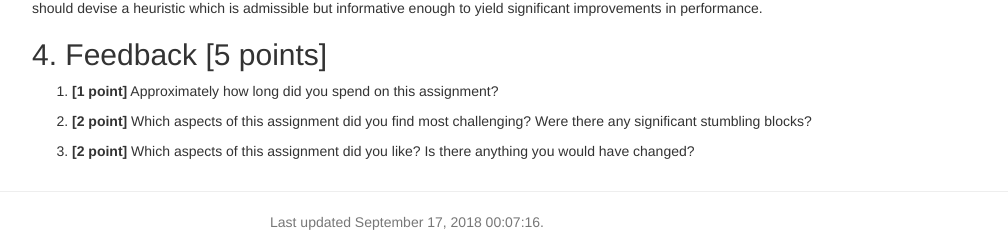
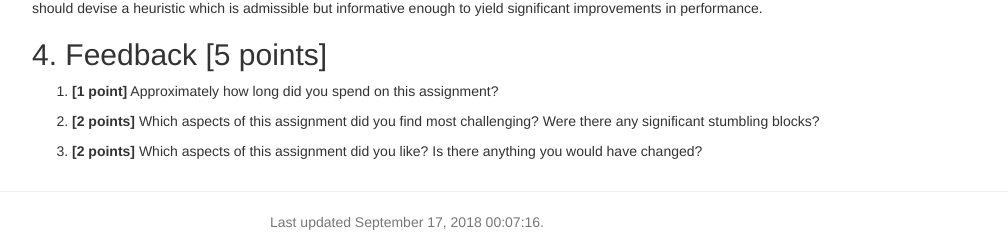
Before and after one commit to artificial-intelligence-class/artificial-intelligence-class.github.io, a Jekyll site: the page built from homeworks/hw3/homework3.md, in a window 1280 px wide and 900 px high, scrolled down 4159 px. Shown: the part 648-882 px from the top of the window, without its empty margins (233-1241 px from the left). Built offline with Jekyll 4.4.1, drawn with Linux system fonts in a browser that asks for light colours; nearby versions of some CDN libraries; formulas are drawn with MathJax 3; a script that is not in the unit is left out.

Commit message:
nit: hw3 markdown typo.

```diff
--- a/homeworks/hw3/homework3.md
+++ b/homeworks/hw3/homework3.md
@@ -275,6 +275,6 @@ Implement an improved version of the `solve_distinct_disks(length, n)` function
 
 1. **[1 point]** Approximately how long did you spend on this assignment?
 
-2. **[2 point]** Which aspects of this assignment did you find most challenging? Were there any significant stumbling blocks?
+2. **[2 points]** Which aspects of this assignment did you find most challenging? Were there any significant stumbling blocks?
 
-3. **[2 point]**  Which aspects of this assignment did you like? Is there anything you would have changed?
+3. **[2 points]**  Which aspects of this assignment did you like? Is there anything you would have changed?
```
